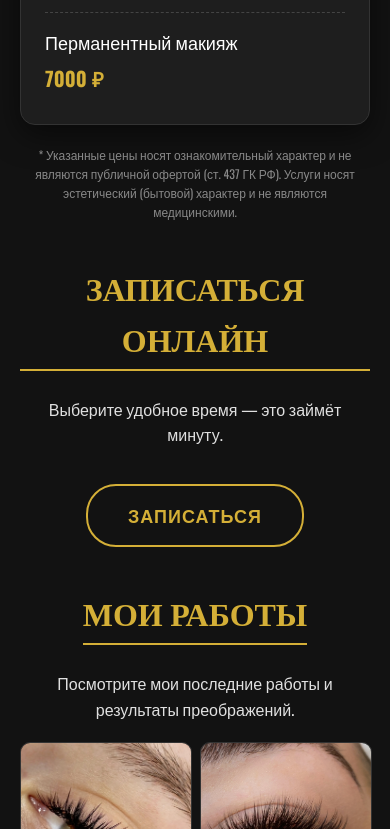
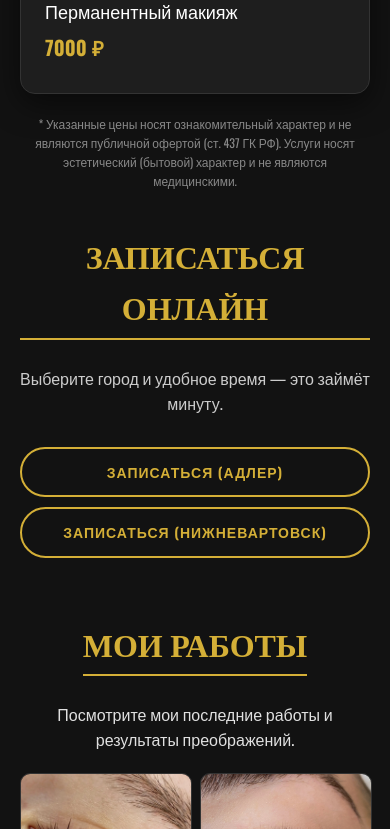
Before and after one commit to mrrewolt-jpg/lash-site, a plain HTML site: page index.html in a window 390 px wide. Shown: the part 1171-2000 px from the top of the page. Drawn offline with nearby package versions, Linux system fonts and the light colour scheme; a web font is replaced by a local one.

Commit message:
Update index.html

```diff
--- a/index.html
+++ b/index.html
@@ -15,12 +15,13 @@
             padding: 0;
             text-align: center;
             line-height: 1.6;
+            overflow-x: hidden;
         }
 
         .hero {
             position: relative;
             width: 100%;
-            height: 400px;
+            min-height: 400px;
             background-image: url('avatar.jpg');
             background-size: cover;
             background-position: center 30%;
@@ -30,6 +31,9 @@
             align-items: center;
             color: white;
             text-shadow: 2px 2px 6px rgba(0,0,0,0.9);
+            padding: 40px 20px;
+            box-sizing: border-box;
+            margin-bottom: 50px;
         }
 
         .hero::before {
@@ -43,7 +47,6 @@
         .hero-content {
             position: relative;
             z-index: 2;
-            padding: 20px;
         }
 
         h1, h2, h3 {
@@ -65,6 +68,20 @@
             padding-bottom: 5px;
             margin-top: 40px;
             text-transform: uppercase;
+        }
+
+        .booking-text {
+            margin-bottom: 30px;
+            font-size: 16px;
+            color: #ccc;
+        }
+
+        .booking-buttons {
+            display: flex;
+            justify-content: center;
+            gap: 20px;
+            flex-wrap: wrap;
+            margin-bottom: 20px;
         }
 
         .services-grid {
@@ -110,18 +127,18 @@
 
         .btn {
             display: inline-block;
-            padding: 15px 40px;
+            padding: 15px 30px;
             background-color: transparent;
             color: #d4af37;
             border: 2px solid #d4af37;
             text-decoration: none;
             border-radius: 30px;
-            font-size: 18px;
-            margin-top: 20px;
+            font-size: 16px;
             font-weight: bold;
             text-transform: uppercase;
             letter-spacing: 1px;
             transition: all 0.3s ease;
+            white-space: nowrap;
         }
         .btn:hover { background-color: #d4af37; color: #121212; }
 
@@ -198,13 +215,23 @@
         }
 
         @media (max-width: 700px) {
-            .hero { height: 350px; }
-            .hero h1 { font-size: 32px; }
+            .hero {
+                min-height: auto;
+                padding: 30px 15px;
+                margin-bottom: 30px;
+            }
+            .hero h1 { font-size: 28px; letter-spacing: 1px; }
+            .hero .subtitle-big { font-size: 20px; }
             .hero p { font-size: 14px; }
+            .hero p[style] { font-size: 14px !important; margin-top: 10px !important; white-space: nowrap; }
+
             .services-grid { flex-direction: column; padding: 15px; gap: 20px; }
             .services-list h2 { text-align: center; }
             .services-list li { flex-direction: column; align-items: flex-start; gap: 5px; }
             .services-image { max-width: 200px; margin: 0 auto; }
+
+            .btn { padding: 12px 20px; font-size: 14px; width: 100%; box-sizing: border-box; }
+            .booking-buttons { gap: 10px; }
         }
     </style>
 </head>
@@ -242,8 +269,13 @@
         </p>
 
         <h2>Записаться онлайн</h2>
-        <p>Выберите удобное время — это займёт минуту.</p>
-        <a href="https://dikidi.net/ru/profile/chechina_tatyana_316741/" class="btn" target="_blank" rel="noopener noreferrer">Записаться</a>
+        <p class="booking-text">Выберите город и удобное время — это займёт минуту.</p>
+
+        <!-- ДВЕ КНОПКИ С РАЗНЫМИ ССЫЛКАМИ -->
+        <div class="booking-buttons">
+            <a href="https://dikidi.net/ru/profile/chechina_tatyana_316741/" class="btn" target="_blank" rel="noopener noreferrer">Записаться (Адлер)</a>
+            <a href="https://dikidi.ru/413331" class="btn" target="_blank" rel="noopener noreferrer">Записаться (Нижневартовск)</a>
+        </div>
 
         <h2>Мои работы</h2>
         <p>Посмотрите мои последние работы и результаты преображений.</p>
@@ -256,11 +288,9 @@
             <img src="5.jpg" alt="Работа 5">
             <img src="6.jpg" alt="Работа 6">
             <img src="7.jpg" alt="Работа 7">
-            <!-- 8.jpg удалено -->
             <img src="9.jpg" alt="Работа 9">
         </div>
 
-        <!-- Кнопка «Смотреть все работы» теперь тоже ведет на новую группу ВК -->
         <a href="https://vk.ru/club237803568" class="btn btn-vk" target="_blank" rel="noopener noreferrer" style="margin-top: 10px;">Смотреть все работы</a>
 
         <h2>Отзывы</h2>
@@ -291,7 +321,6 @@
         </div>
         <p style="font-size: 18px;"><strong>Телефон:</strong><br><a href="tel:+79322532650" class="contact-link">+7 932 253-26-50</a></p>
 
-        <!-- НОВАЯ ССЫЛКА НА ВК В КОНТАКТАХ -->
         <a href="https://vk.ru/club237803568" class="contact-link" target="_blank" rel="noopener noreferrer">ВКонтакте</a>
 
         <footer>
```
